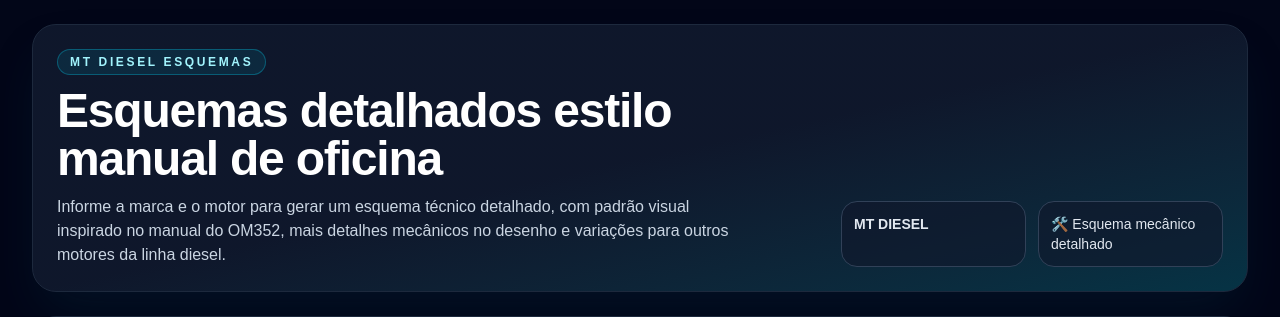
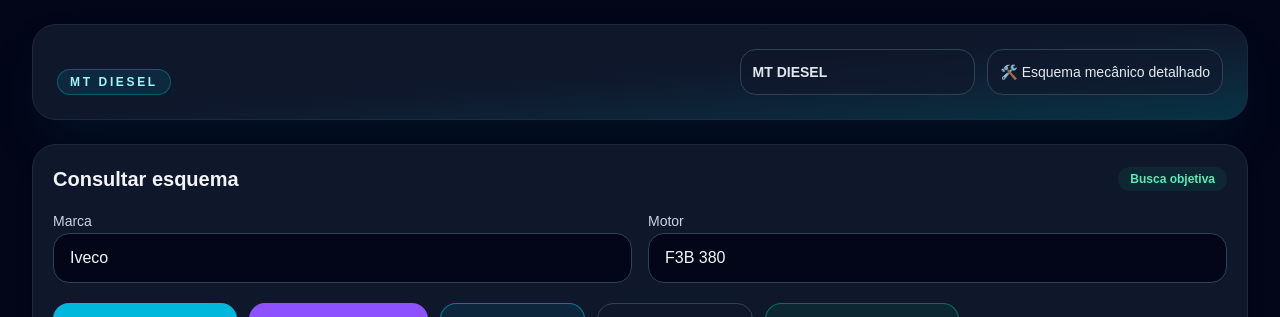
Before and after one commit to Jaum399/motor-schema-ai, a Next.js app: page / in a window 1280 px wide. Shown: the top 317 px of the page. Built offline with nearby package versions, Linux system fonts and the light colour scheme; no server answers; the database is empty.

Commit message:
fix: simplify hero text to mt diesel

```diff
--- a/src/app/page.tsx
+++ b/src/app/page.tsx
@@ -249,15 +249,8 @@
           <div className="flex flex-col gap-4 lg:flex-row lg:items-end lg:justify-between">
             <div className="max-w-3xl space-y-3">
               <span className="inline-flex rounded-full border border-cyan-400/30 bg-cyan-400/10 px-3 py-1 text-xs font-semibold uppercase tracking-[0.22em] text-cyan-200">
-                MT DIESEL ESQUEMAS
+                MT DIESEL
               </span>
-              <h1 className="text-3xl font-black tracking-tight text-white sm:text-5xl">
-                Esquemas detalhados estilo manual de oficina
-              </h1>
-              <p className="max-w-2xl text-sm text-slate-300 sm:text-base">
-                Informe a marca e o motor para gerar um esquema técnico detalhado, com padrão visual inspirado no manual
-                do OM352, mais detalhes mecânicos no desenho e variações para outros motores da linha diesel.
-              </p>
             </div>
             <div className="grid gap-3 text-sm text-slate-200 sm:grid-cols-2">
               <div className="rounded-2xl border border-slate-700 bg-slate-900/60 p-3 font-semibold">MT DIESEL</div>
```
